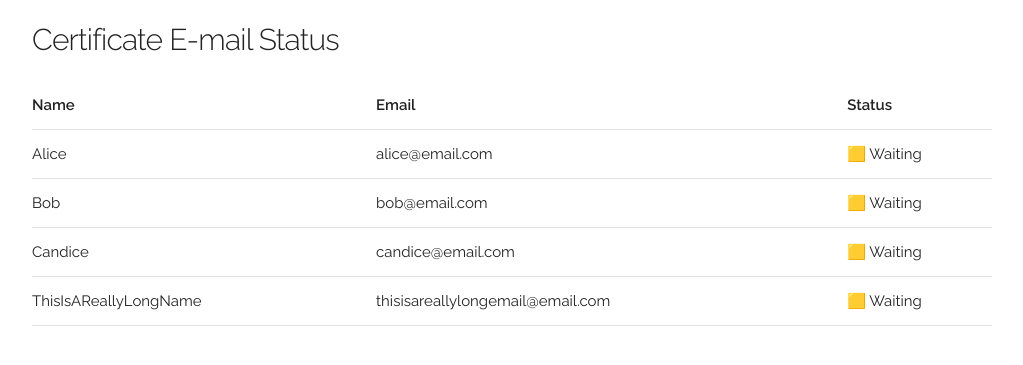
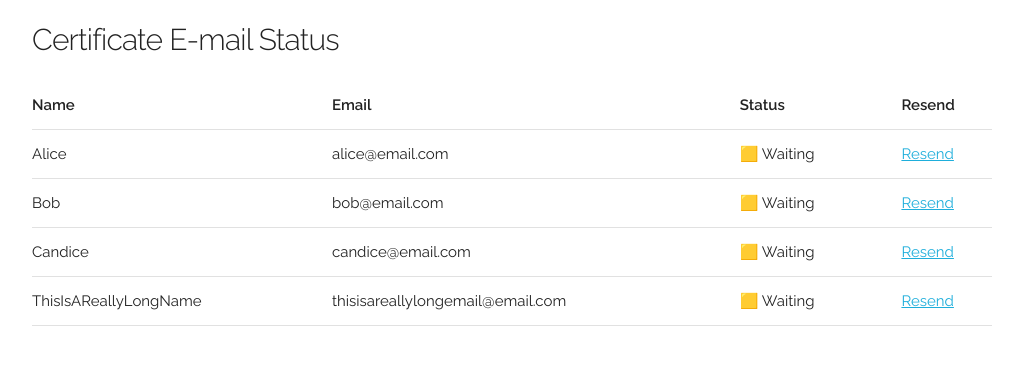
Before and after one commit to PoorviShetty/cert-generator, a Flask app: page / in a window 1280 px wide. Shown: the top 365 px of the page, without its empty margins (128-1151 px from the left). Run offline with Flask 2, Linux system fonts and the light colour scheme; some libraries are stand-ins or nearby versions.

Commit message:
Add resend button

```diff
--- a/app.py
+++ b/app.py
@@ -63,6 +63,12 @@ def export_and_send(template, name, email):
         return email
 
 
+@sockio.on('resend')
+def resend(data):
+    temp = Template('./cert_template/android.svg')
+    sockio.emit("status", {"email": data['email'], "status":"🟨 Waiting"})
+    executor.submit(export_and_send, temp, data['name'], data['email'])
+
 @app.route('/', methods=['GET', 'POST'])
 def index():
     temp = Template('./cert_template/android.svg')
--- a/templates/index.html
+++ b/templates/index.html
@@ -44,6 +44,7 @@
               <th>Name</th>
               <th>Email</th>
               <th>Status</th>
+              <th>Resend</th>
             </tr>
           </thead>
           <tbody>
@@ -52,6 +53,7 @@
               <td>{{ i['name'] }}</td>
               <td>{{ i['email'] }}</td>
               <td id="{{ i['email'] }}">🟨 Waiting</td>
+              <td><a href="#" onclick="resend('{{ i['name'] }}', '{{ i['email'] }}')">Resend</a></td>
             </tr>
             {% endfor %}
           </tbody>
@@ -75,6 +77,10 @@
         let ele = document.getElementById(msg.email);
         ele.innerText = msg.status;
       });
+
+      function resend(name, email) {
+          socket.emit('resend', {name: name, email: email})
+      }
     </script>
 
     <!-- End Document
```
